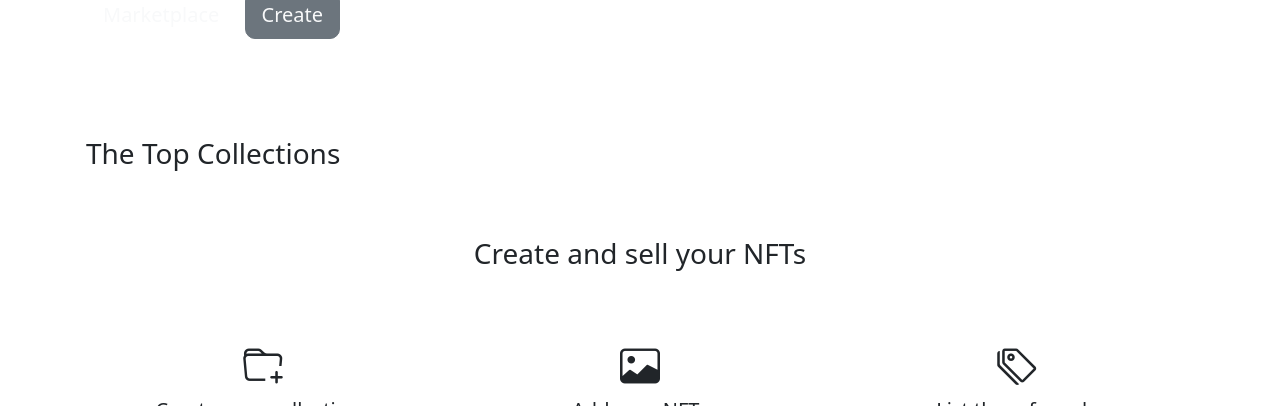
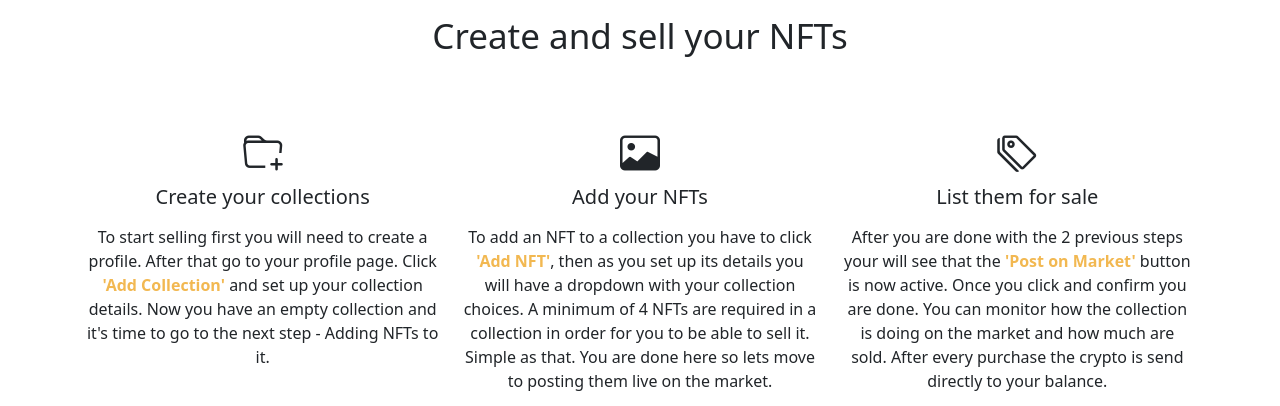
Before and after one commit to a-shiro/NFT-Themed-Marketplace, a Django app: page / in a window 1280 px wide. Shown: the part 707-1113 px from the top of the page. Run offline with Django 4.2, Linux system fonts and the light colour scheme; data that the repository does not hold is empty; some libraries are stand-ins or nearby versions.

Commit message:
Changing UI

```diff
--- a/templates/web_generic_features/main/400.html
+++ b/templates/web_generic_features/main/400.html
@@ -20,7 +20,7 @@
         </div>
     </section>
 
-    <section class="custom-section-home shadow-panel">
+    <section class="custom-section-home shadow-background">
         <div class="container pt-5 pb-3">
             <div class="row">
                 <div class="col-12 col-lg-6 px-1">
@@ -92,7 +92,7 @@
         </div>
     </section>
 
-    <footer class="bg-light shadow-panel">
+    <footer class="bg-light shadow-background">
         <div class="container-fluid px-5 py-3">
             <div class="row align-items-center">
                 <div class="col-12 col-md-6 text-center text-md-start">
--- a/templates/web_generic_features/main/404.html
+++ b/templates/web_generic_features/main/404.html
@@ -19,7 +19,7 @@
         </div>
     </section>
 
-    <section class="custom-section-home shadow-panel">
+    <section class="custom-section-home shadow-background">
         <div class="container pt-5 pb-3">
             <div class="row">
                 <div class="col-12 col-lg-6 px-1">
@@ -91,7 +91,7 @@
         </div>
     </section>
 
-    <footer class="bg-light shadow-panel">
+    <footer class="bg-light shadow-background">
         <div class="container-fluid px-5 py-3">
             <div class="row align-items-center">
                 <div class="col-12 col-md-6 text-center text-md-start">
--- a/templates/web_generic_features/main/home.html
+++ b/templates/web_generic_features/main/home.html
@@ -23,7 +23,7 @@
 </head>
 
 <body>
-<nav class="navbar navbar-expand-md navbar-light sticky-top py-md-0 shadow-panel">
+<nav class="navbar navbar-expand-md navbar-light sticky-top py-md-0 shadow-background">
     <div class="container-fluid mx-xl-3">
         <div>
             <div class="row">
@@ -39,15 +39,9 @@
                 </div>
             </div>
         </div>
-
         <div>
-            <button class="navbar-toggler"
-                    type="button"
-                    data-bs-toggle="collapse"
-                    data-bs-target="#main-nav"
-                    aria-controls="#main-nav"
-                    aria-expanded="false"
-                    aria-label="Toggle navigation">
+            <button class="navbar-toggler" type="button" data-bs-toggle="collapse" data-bs-target="#main-nav"
+                    aria-controls="#main-nav" aria-expanded="false" aria-label="Toggle navigation">
                 <span class="navbar-toggler-icon"></span>
             </button>
         </div>
@@ -56,8 +50,8 @@
                 <li class="nav-item d-none d-md-block mr-3">
                     <form method="get" action="{% url 'search marketplace' %}">
                         {% csrf_token %}
-                        <input name="searched" class="form-control search-bar" type="search" placeholder="Search NFTs . . ."
-                               aria-label="Search">
+                        <input name="searched" class="form-control search-bar" type="search"
+                               placeholder="Search NFTs . . ." aria-label="Search">
                     </form>
                 </li>
                 {% if request.user.is_staff %}
@@ -115,7 +109,7 @@
                         </a>
                     </li>
                 {% endif %}
-                <li class="d-md-none ml-1 pb-4" style="padding-top: 13px">
+                <li class="d-md-none ml-1 pb-4 pt-2">
                     <form action="{% url 'search marketplace' %}" class="d-flex" method="get">
                         {% csrf_token %}
                         <input name="searched" class="form-control" style="border-radius: 10px; width: 300px"
@@ -127,16 +121,17 @@
     </div>
 </nav>
 
-<section class="custom-section-home">
-    <div class="container-lg py-5">
+<section class="panel">
+    <div class="container-lg">
         <div class="row justify-content-center align-items-center">
             <div class="col-lg-6 text-center text-lg-left">
                 <h1>
-                    <div class="display-3">Welcome to the desert traveler</div>
-                    <div class="display-6 mt-1 mb-5 text-muted">
-                        <small>Explore the marketplace to find many traders with unique and valuable NFTs</small>
-                    </div>
-                </h1>
+                    <div class="display-3" style="font-size: 50px;">Welcome to the desert traveler</div>
+                    <div class="mt-4 mb-5 text-muted">
+                        <p class="px-2 px-sm-5 px-lg-0" style="font-size: 30px">
+                            Explore the marketplace to find many traders with unique and valuable NFTs
+                        </p>
+                        <div class="mt-5">
                             <a class="btn btn-lg text-light custom-btn-desert"
                                href="{% url 'marketplace' %}">
                                 Marketplace
@@ -149,18 +144,24 @@
                                 </a>
                             {% endif %}
                         </div>
+                    </div>
+                </h1>
+            </div>
             <div class="col-lg-6 d-none d-lg-block">
                 <img class="img-fluid" src="{% static 'images/Desert-Pyramids-Image.png' %}" alt="desert">
             </div>
         </div>
+        <div>
+
+        </div>
     </div>
 </section>
 
-<section class="custom-section-home shadow-panel">
-    <div class="container my-5">
+<section class="panel-2 shadow-background">
+    <div class="container">
         <div class="row justify-content-center align-items-center">
             <div class="col-6">
-                <h3 class="mb-3">The Top Collections</h3>
+                <h3 class="mb-3" style="font-size: 35px">The Top Collections</h3>
             </div>
             <div class="col-6 text-right">
                 <a class="btn text-white mb-3 mr-1 custom-btn-desert"
@@ -401,11 +402,11 @@
             </div>
 </section>
 
-<section class="custom-section-home">
-    <div class="container-lg my-5">
+<section class="panel">
+    <div class="container-lg">
         <div class="row text-center">
 
-            <h3 class="mb-4">Create and sell your NFTs</h3>
+            <h3 class="mb-4" style="font-size: 35px">Create and sell your NFTs</h3>
 
             <div class="col-12 col-sm-6 col-lg-4 mt-5">
                 <div>
@@ -448,8 +449,8 @@
     </div>
 </section>
 
-<section class="custom-section-home shadow-panel">
-    <div class="container pt-5 pb-3">
+<section class="panel-2 shadow-background">
+    <div class="container">
         <div class="row">
             <div class="col-12 col-lg-6 px-1">
                 <img class="img-fluid custom-border-radius-home-img-first"
@@ -474,8 +475,8 @@
     </div>
 </section>
 
-<section class="custom-section-home">
-    <div class="container py-5">
+<section class="panel">
+    <div class="container">
         <div class="row">
             <div class="col-12 col-lg-6 text-center text-lg-left">
                 <h3>Stay up to date &nbsp;<i class="bi bi-newspaper"></i></h3>
@@ -520,8 +521,8 @@
     </div>
 </section>
 
-<footer class="bg-light shadow-panel">
-    <div class="container-fluid px-5 py-3">
+<footer class="panel-2 shadow-background" style="padding-top: 1px; padding-bottom: 1px">
+    <div class="container-fluid px-5 py-2">
         <div class="row align-items-center">
             <div class="col-12 col-md-6 text-center text-md-left">
                 <p class="my-2">&copy; 2021-2022 Big Desert, Inc</p>
--- a/templates/web_generic_features/marketplace/collection_details.html
+++ b/templates/web_generic_features/marketplace/collection_details.html
@@ -53,7 +53,7 @@
         </div>
     </section>
 
-    <section class="custom-section-home shadow-panel pt-4">
+    <section class="custom-section-home shadow-background pt-4">
         <div class="container-fluid">
             <div class="row">
                 <div class="col-12 text-end px-5">
--- a/templates/web_generic_features/marketplace/marketplace.html
+++ b/templates/web_generic_features/marketplace/marketplace.html
@@ -25,7 +25,7 @@
         </div>
     </section>
 
-    <section class="custom-section-home shadow-panel">
+    <section class="custom-section-home shadow-background">
         <div class="container-fluid">
             <div class="row p-3">
                 {% for collection in marketplace_collections %}
--- a/templates/web_generic_features/marketplace/marketplace_search.html
+++ b/templates/web_generic_features/marketplace/marketplace_search.html
@@ -26,7 +26,7 @@
         </div>
     </section>
 
-    <section class="custom-section-home shadow-panel">
+    <section class="custom-section-home shadow-background">
         {% if nfts_and_favorite_pair %}
             <div class="container-fluid">
                 <div class="row p-3">
--- a/templates/web_generic_features/profile/personal/workshop_collection_details.html
+++ b/templates/web_generic_features/profile/personal/workshop_collection_details.html
@@ -53,7 +53,7 @@
         </div>
     </section>
 
-    <section class="custom-section-home shadow-panel" style="min-height: 350px">
+    <section class="custom-section-home shadow-background" style="min-height: 350px">
         {% if total_nfts %}
             <div class="container-fluid">
                 <div class="row p-3">
--- a/templates/web_generic_features/profile/profile_details_base.html
+++ b/templates/web_generic_features/profile/profile_details_base.html
@@ -46,7 +46,7 @@
         </div>
     </section>
 
-    <section class="shadow-panel custom-section-home">
+    <section class="shadow-background custom-section-home">
         {% block profile_content %}
 
         {% endblock %}
```
Also changed, not shown: templates/web_generic_features/base.html (+6 -11 lines), 1 other file. Lines whose indentation alone changed are shown as unchanged.
